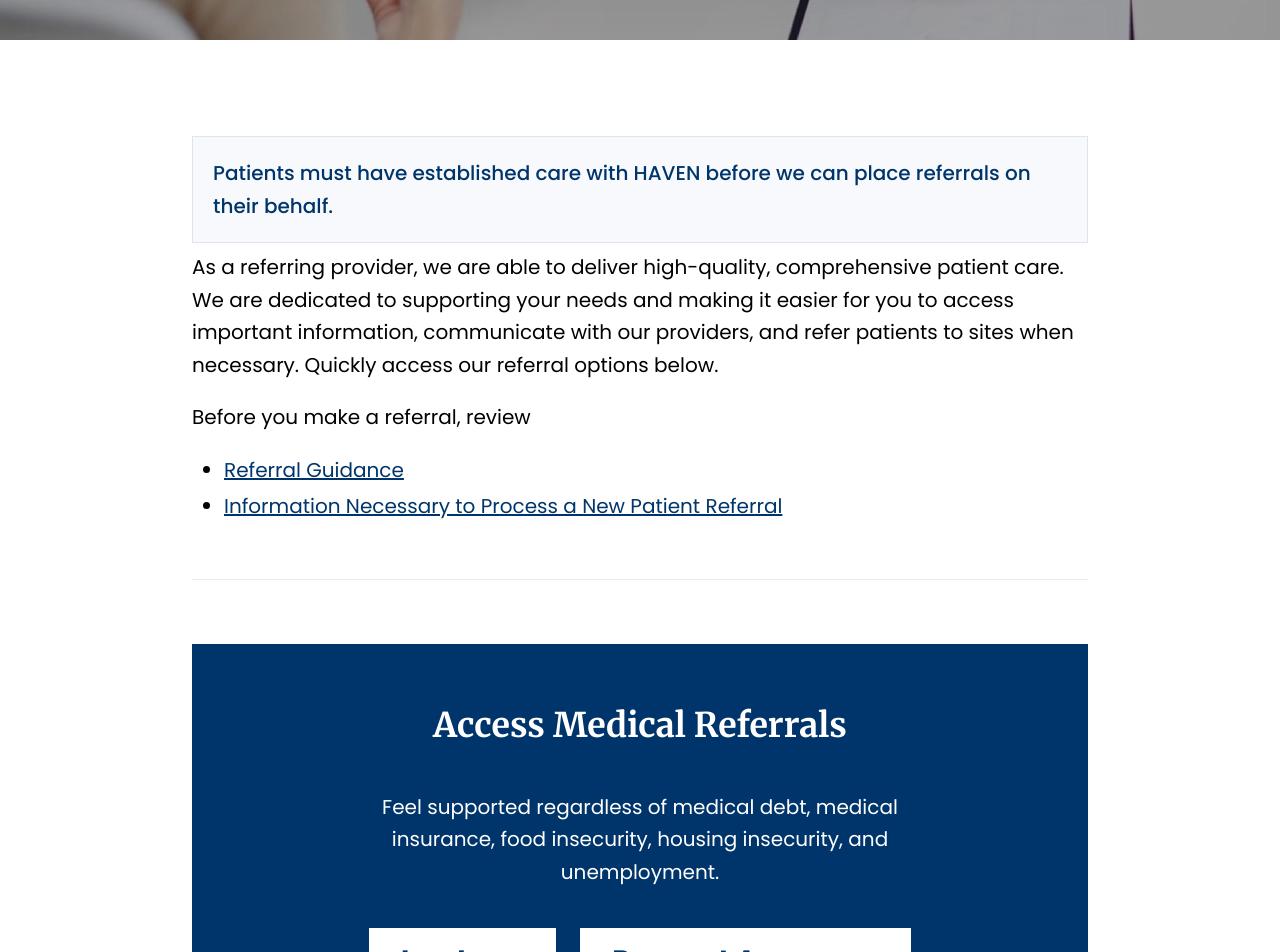
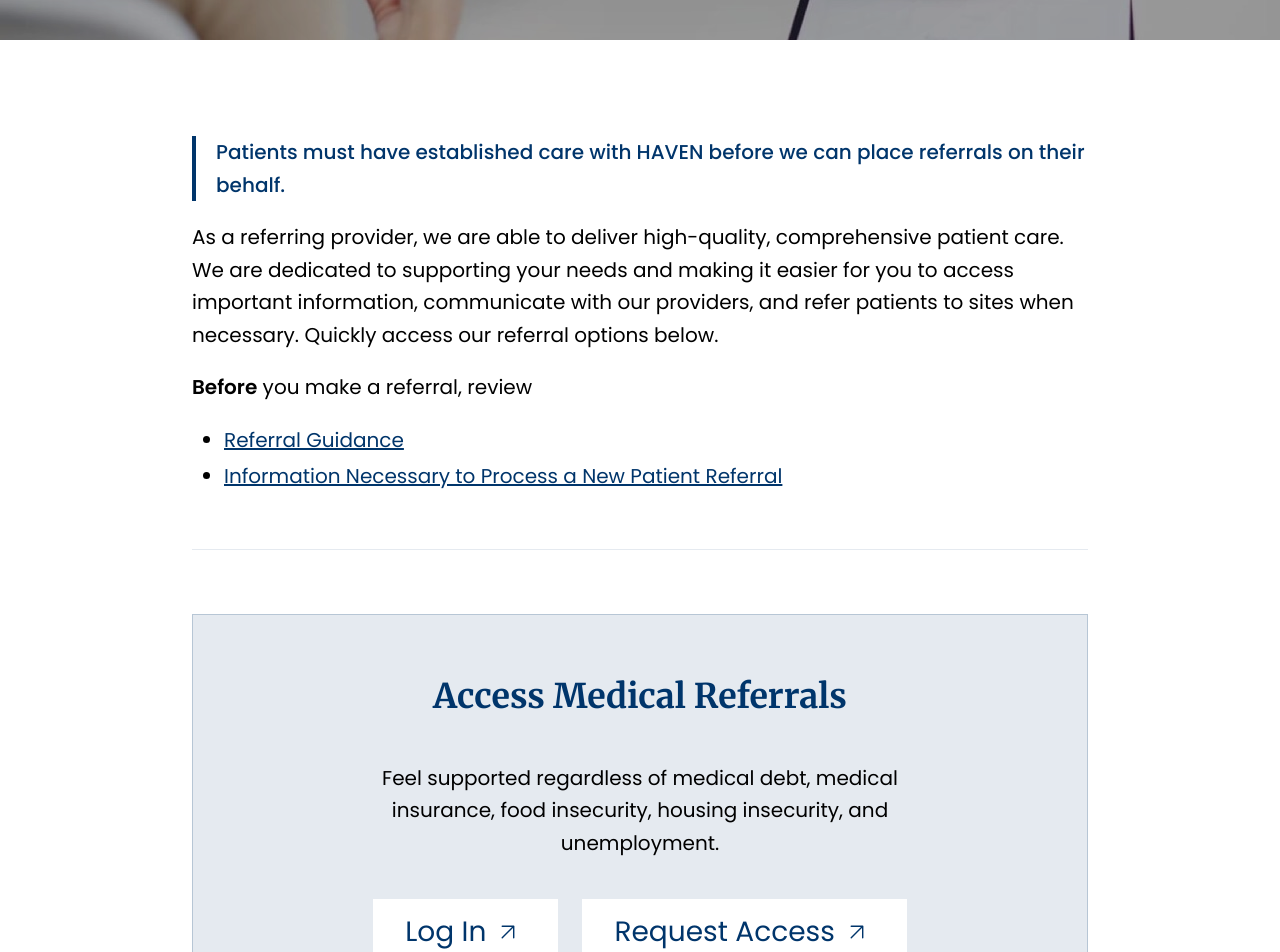
Before and after one commit to HAVEN-Free-Clinic/HAVEN-website, a Next.js app: page /services/referrals in a window 1280 px wide. Shown: the part 440-1392 px from the top of the page. Built offline with nearby package versions, Linux system fonts and the light colour scheme.

Commit message:
Soften referrals page: lighten CTA background and simplify callout style

```diff
--- a/src/app/components/ReferralsContent.tsx
+++ b/src/app/components/ReferralsContent.tsx
@@ -104,12 +104,10 @@ export function ReferralsContent() {
       <div className="max-w-[1400px] mx-auto px-6 md:px-12 lg:px-16 pt-16 md:pt-20 lg:pt-24 pb-10 md:pb-14">
         <div className="max-w-4xl mx-auto">
           <div className="font-['Poppins',sans-serif] text-black text-[16px] sm:text-[17px] md:text-[18px] lg:text-[20px] leading-relaxed space-y-5">
-            <div className="bg-[#f7f9fc] border border-[#00356b]/10 p-4 md:p-5 mb-2">
-              <p className="font-medium text-[#00356b]">
-                Patients must have established care with HAVEN before we can
-                place referrals on their behalf.
-              </p>
-            </div>
+            <p className="font-medium text-[#00356b] border-l-4 border-[#00356b] pl-5">
+              Patients must have established care with HAVEN before we can
+              place referrals on their behalf.
+            </p>
             <p>
               As a referring provider, we are able to deliver high-quality,
               comprehensive patient care. We are dedicated to supporting your
@@ -117,7 +115,7 @@ export function ReferralsContent() {
               communicate with our providers, and refer patients to sites when
               necessary. Quickly access our referral options below.
             </p>
-            <p>Before you make a referral, review</p>
+            <p><span className="font-semibold">Before</span> you make a referral, review</p>
             <ul className="list-disc pl-8 space-y-1">
               <li>
                 <a
@@ -149,11 +147,11 @@ export function ReferralsContent() {
       {/* ── Access Medical Referrals CTA ── */}
       <div className="max-w-[1400px] mx-auto px-6 md:px-12 lg:px-16 py-10 md:py-14 lg:py-16">
         <div className="max-w-4xl mx-auto">
-        <div className="bg-[#00356b] px-8 sm:px-12 md:px-16 lg:px-24 py-10 md:py-12 lg:py-14 w-full flex flex-col items-center text-center gap-6 md:gap-8 lg:gap-10">
-          <h3 className="font-['Merriweather',serif] font-bold text-white text-[22px] sm:text-[26px] md:text-[30px] lg:text-[34px]">
+        <div className="bg-[#00356b]/10 border border-[#00356b]/20 px-8 sm:px-12 md:px-16 lg:px-24 py-10 md:py-12 lg:py-14 w-full flex flex-col items-center text-center gap-6 md:gap-8 lg:gap-10">
+          <h3 className="font-['Merriweather',serif] font-bold text-[#00356b] text-[22px] sm:text-[26px] md:text-[30px] lg:text-[34px]">
             Access Medical Referrals
           </h3>
-          <p className="font-['Poppins',sans-serif] text-white text-[16px] sm:text-[17px] md:text-[18px] lg:text-[20px] leading-relaxed max-w-[600px]">
+          <p className="font-['Poppins',sans-serif] text-black text-[16px] sm:text-[17px] md:text-[18px] lg:text-[20px] leading-relaxed max-w-[600px]">
             Feel supported regardless of medical debt, medical insurance, food
             insecurity, housing insecurity, and unemployment.
           </p>
@@ -162,7 +160,7 @@ export function ReferralsContent() {
               href="#"
               className="bg-white px-6 md:px-8 py-2.5 md:py-3 flex items-center justify-center gap-2 hover:bg-gray-100 transition-colors"
             >
-              <span className="font-['Poppins',sans-serif] font-bold text-[#00356b] text-[18px] sm:text-[20px] md:text-[24px] lg:text-[28px]">
+              <span className="font-['Poppins',sans-serif] font-normal text-[#00356b] text-[18px] sm:text-[20px] md:text-[24px] lg:text-[28px]">
                 Log In
               </span>
               <LinkArrow />
@@ -171,7 +169,7 @@ export function ReferralsContent() {
               href="#"
               className="bg-white px-6 md:px-8 py-2.5 md:py-3 flex items-center justify-center gap-2 hover:bg-gray-100 transition-colors"
             >
-              <span className="font-['Poppins',sans-serif] font-bold text-[#00356b] text-[18px] sm:text-[20px] md:text-[24px] lg:text-[28px]">
+              <span className="font-['Poppins',sans-serif] font-normal text-[#00356b] text-[18px] sm:text-[20px] md:text-[24px] lg:text-[28px]">
                 Request Access
               </span>
               <LinkArrow />
```
